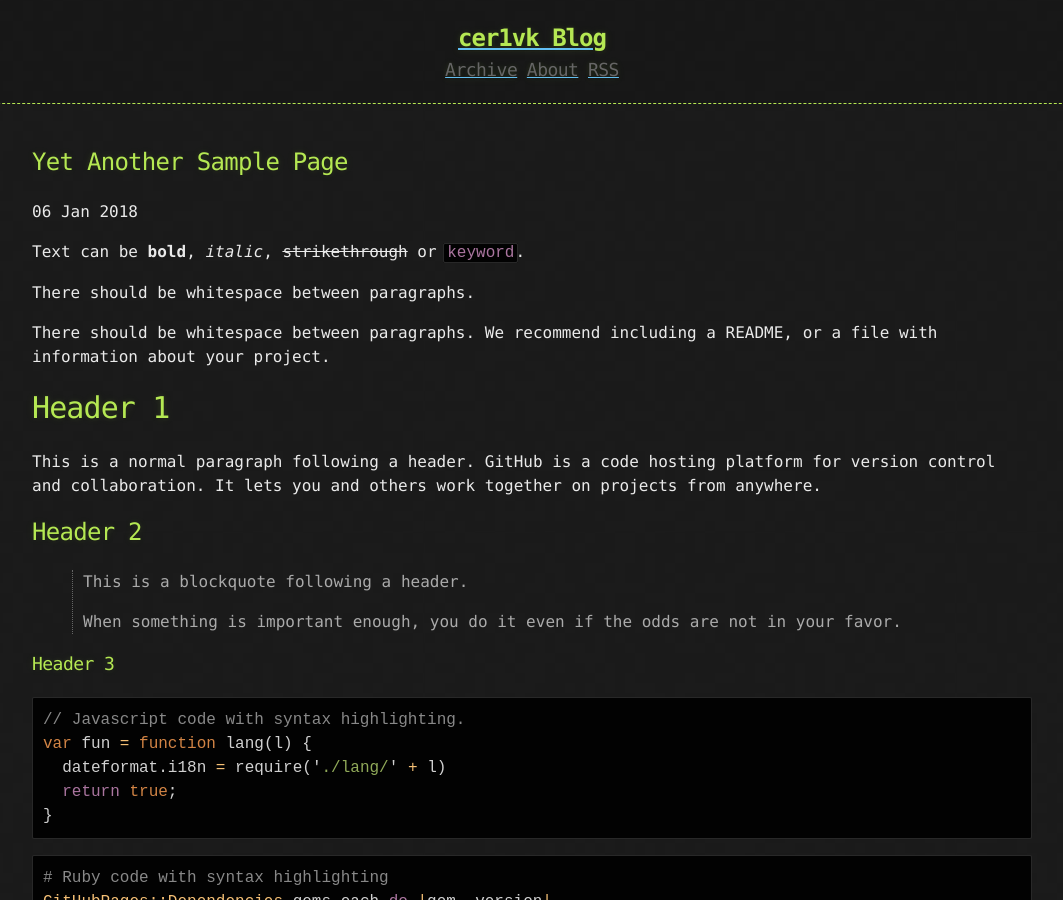
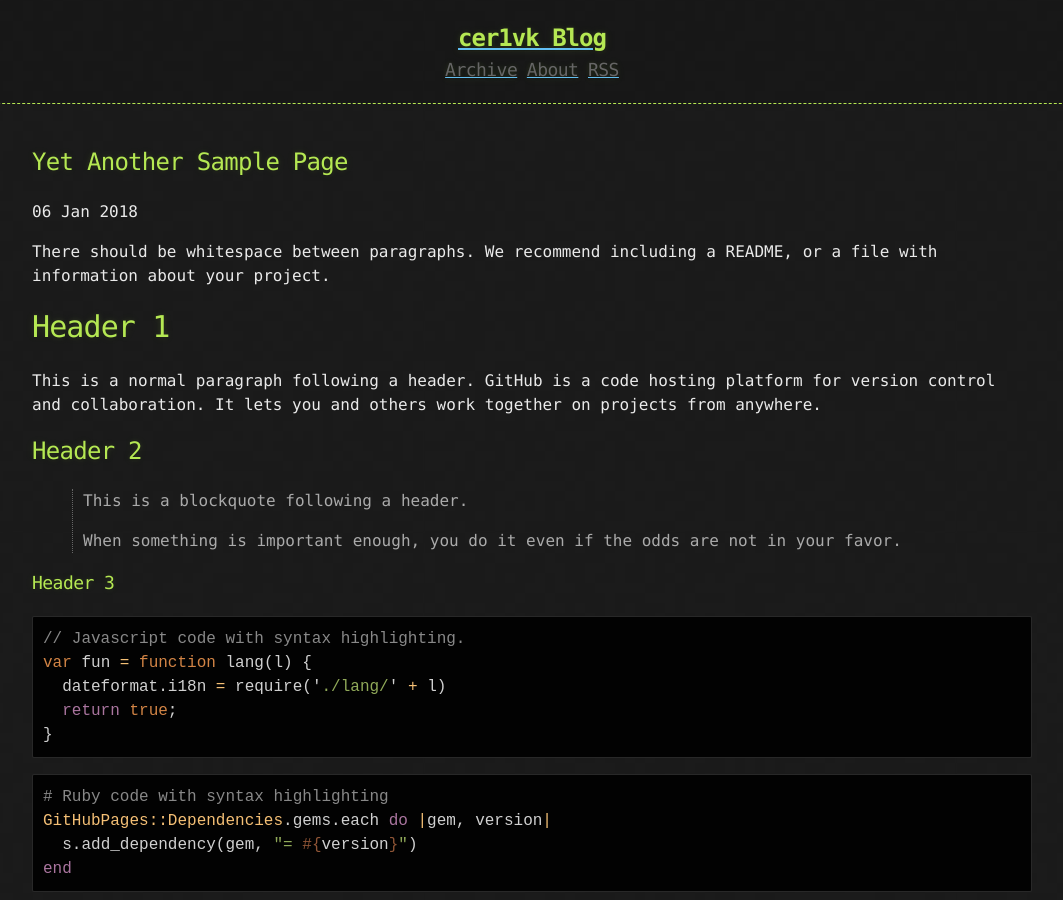
Before and after one commit to cer1vk/cer1vk.github.io, a Jekyll site: the page built from _posts/2018-01-06-Yet-Another-Sample-Page.md, in a window 1280 px wide and 900 px high. Shown: the whole window, without its empty margins (108-1171 px from the left). Built offline with Jekyll 4.4.1, drawn with Linux system fonts in a browser that asks for light colours.

Commit message:
Update 2018-01-06-Yet-Another-Sample-Page.md

```diff
--- a/_posts/2018-01-06-Yet-Another-Sample-Page.md
+++ b/_posts/2018-01-06-Yet-Another-Sample-Page.md
@@ -3,12 +3,6 @@ title: Yet Another Sample Page
 published: true
 ---
 
-
-
-Text can be **bold**, _italic_, ~~strikethrough~~ or `keyword`.
-
-
-There should be whitespace between paragraphs.
 
 There should be whitespace between paragraphs. We recommend including a README, or a file with information about your project.
 
```
